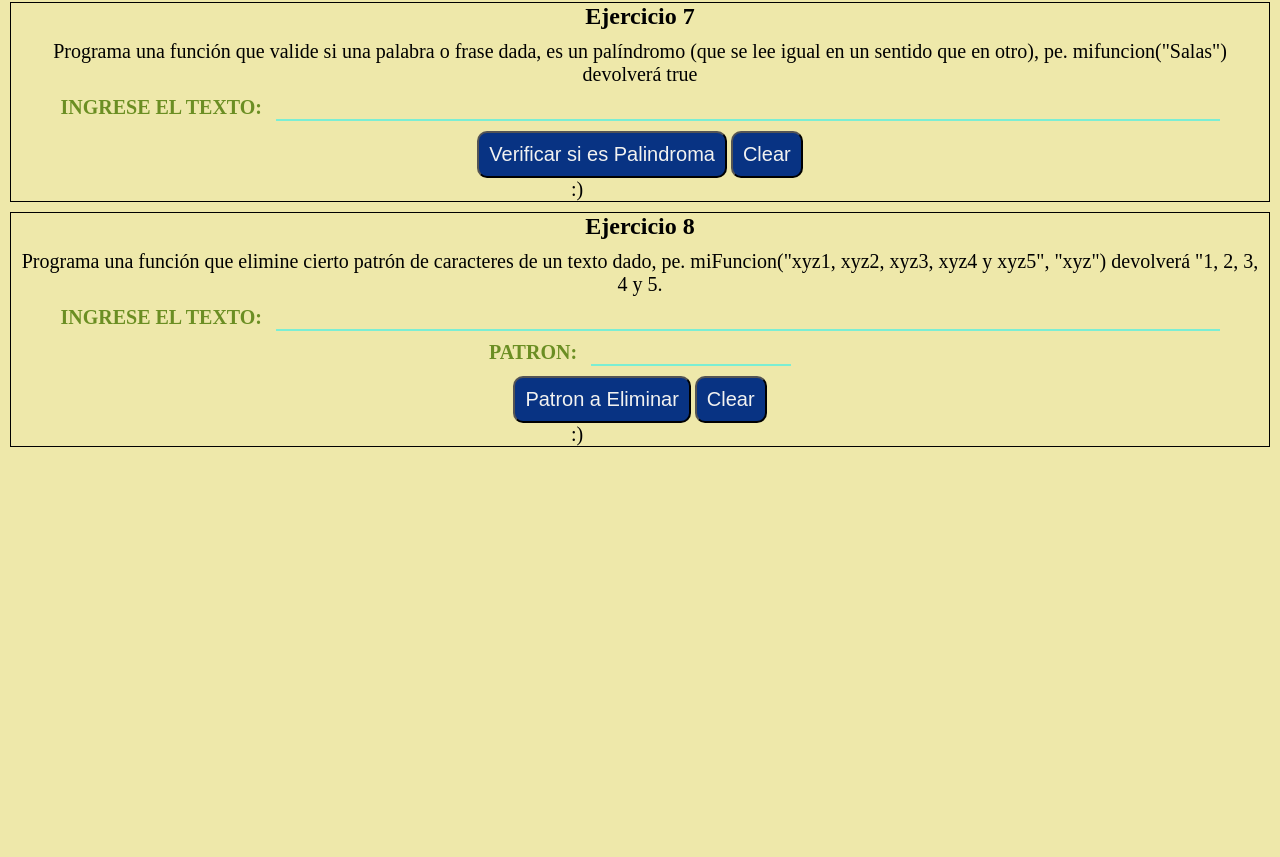
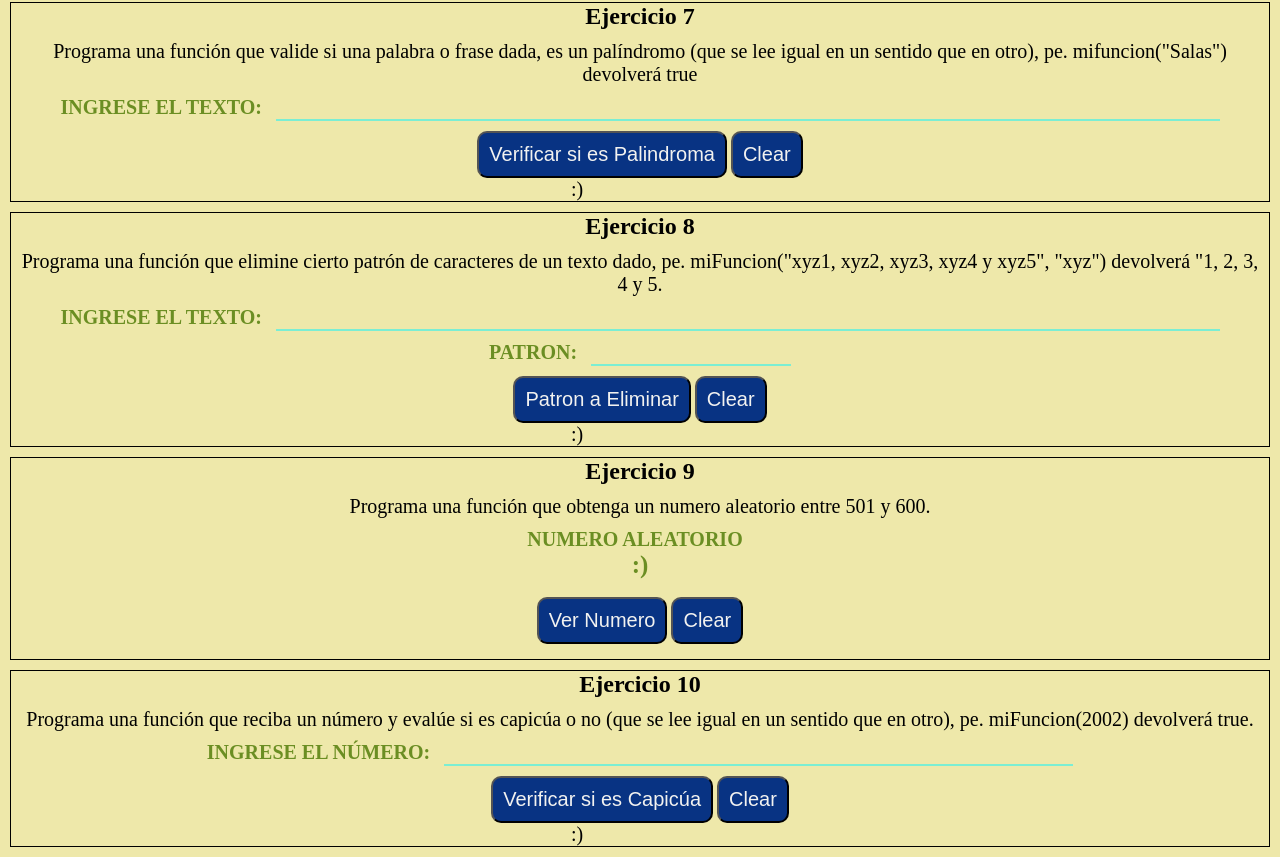
Before and after one commit to Henrycaba471/iniciando-en-git, a plain HTML site: page index.html in a window 1280 px wide. Shown: the part 1459-2316 px from the top of the page. Before the commit the page ends 1916 px from the top, so only its background shows below. Drawn offline with Linux system fonts and the light colour scheme.

Commit message:
Ejercicio numero 10 resuelto

```diff
--- a/app.js
+++ b/app.js
@@ -164,7 +164,7 @@ borrar6.addEventListener('click', () => {
     resultado6.innerHTML = (':)');
 });
 
-//7) Programa una función que valide si una palabra o frase dada, es un palíndromo (que se lee igual en un sentido que en otro), pe. mifuncion("Salas") devolverá true.
+//7
 const textoPalindromo = () => {
 
     let palabraIngresada = document.getElementById('entrada-7').value;
@@ -190,9 +190,9 @@ let borrar7 = document.getElementById('clear7');
 borrar7.addEventListener('click', () => {
     palabraIngresada.value = '';
     resultado7.innerHTML = (':)');
-})
+});
 
-//8) Programa una función que elimine cierto patrón de caracteres de un texto dado, pe. miFuncion("xyz1, xyz2, xyz3, xyz4 y xyz5", "xyz") devolverá "1, 2, 3, 4 y 5.
+//8
 const eliminarPatron = () => {
 
     let textoPatron = document.getElementById('entrada-8').value;
@@ -219,4 +219,43 @@ borrar8.addEventListener('click', () => {
     textoPatron.value = '';
     patron.value = '';
     resultado8.innerHTML = (':)');
-})
+});
+
+//9
+const numeroAleatorio = () => {
+
+    let numAleatorio = document.getElementById('num__aleatorio');
+    numAleatorio.innerHTML = (Math.round(Math.random()*101 + 500));
+}
+
+let numAleatorio = document.getElementById('num__aleatorio');
+let borrar9 = document.getElementById('clear9');
+borrar9.addEventListener('click', () => {
+    numAleatorio.innerHTML = (':)');
+});
+
+//10
+const numeroCapicua = () => {
+    let numeroAnalizar = document.getElementById('entrada-10').value;
+    let resultado10 = document.getElementById('resultado10');
+
+    let compararNum = numeroAnalizar.split('').reverse().join('');
+
+    if(!numeroAnalizar){
+
+        return resultado10.innerHTML = (`El campo no puede estar vacio`);
+    }
+
+    (compararNum === numeroAnalizar)
+        ? resultado10.innerHTML = (`El numero ingresado "${numeroAnalizar}" Es un numero capicúa`)
+        : resultado10.innerHTML = (`El numero ingresado "${numeroAnalizar}" No es un numero capicúa`);
+}
+
+let numeroAnalizar = document.getElementById('entrada-10');
+let resultado10 = document.getElementById('resultado10');
+let borrar10 = document.getElementById('clear10');
+
+borrar10.addEventListener('click', () => {
+    numeroAnalizar.value = '';
+    resultado10.innerHTML = (':)');
+});
--- a/index.html
+++ b/index.html
@@ -86,7 +86,7 @@
         <span id="resultado7">:)</span>
     </div>
     <div class="ejercicio-8">
-        <h2 class="tres">Ejercicio 8</h2>
+        <h2 class="ocho">Ejercicio 8</h2>
         <p>Programa una función que elimine cierto patrón de caracteres de un texto dado, pe. miFuncion("xyz1, xyz2, xyz3, xyz4 y xyz5", "xyz") devolverá "1, 2, 3, 4 y 5.</p>
         <label for="entrada-8">Ingrese el texto:</label>
         <input type="text" id="entrada-8"><br>
@@ -96,8 +96,23 @@
         <button id="clear8" type="submit">Clear</button>
         <span id="resultado8">:)</span>
     </div>
-
-
+    <div class="ejercicio-9">
+        <h2 class="nueve">Ejercicio 9</h2>
+        <p>Programa una función que obtenga un numero aleatorio entre 501 y 600.</p>
+        <label for="aleatario">Numero Aleatorio</label><br>
+        <h3 id="num__aleatorio">:)</h3><br>
+        <button type="submit" id="contar9" onclick="numeroAleatorio()">Ver Numero</button>
+        <button id="clear9" type="submit">Clear</button>
+    </div>
+    <div class="ejercicio-10">
+        <h2 class="cuatro">Ejercicio 10</h2>
+        <p>Programa una función que reciba un número y evalúe si es capicúa o no (que se lee igual en un sentido que en otro), pe. miFuncion(2002) devolverá true.</p>
+        <label for="entrada-10">Ingrese el número:</label>
+        <input type="number" id="entrada-10"><br>
+        <button type="submit" id="contar10" onclick="numeroCapicua()">Verificar si es Capicúa</button>
+        <button id="clear10" type="submit">Clear</button><br>
+        <span id="resultado10">:)</span>
+    </div>
 
 
     <script src="app.js"></script>
--- a/style.css
+++ b/style.css
@@ -348,3 +348,70 @@ p{
   border: 1px solid #000;
   margin: 10px;
 }
+
+/*9*/
+
+.ejercicio-9 {
+  border: 1px solid #000;
+  margin: 10px;
+}
+.ejercicio-9 button {
+  font-size: 20px;
+  background: rgb(8, 51, 131);
+  padding: 10px;
+  border-radius: 10px;
+  outline: none;
+  cursor: pointer;
+  color: #F2F2F0;
+  margin-bottom: 15px;
+}
+.ejercicio-9 label {
+  font-size: 20px;
+  text-transform: uppercase;
+  color: #6b8e23;
+  font-weight: 900;
+  padding-right: 10px;
+}
+.ejercicio-9 #num__aleatorio{
+  font-size: 25px;
+  color: #6b8e23;
+}
+
+/*10*/
+.ejercicio-10 label {
+  font-size: 20px;
+  text-transform: uppercase;
+  color: #6b8e23;
+  font-weight: 900;
+  padding-right: 10px;
+}
+.ejercicio-10 input {
+  width: 50%;
+  font-size: 20px;
+  outline: none;
+  border: none;
+  border-bottom: 2px solid rgb(10, 245, 253, 0.5);
+  background: transparent;
+  padding-left: 5px;
+  color: #2F4F4f;
+  margin-bottom: 10px;
+  text-transform: uppercase;
+}
+.ejercicio-10 button {
+  font-size: 20px;
+  background: rgb(8, 51, 131);
+  padding: 10px;
+  border-radius: 10px;
+  outline: none;
+  cursor: pointer;
+  color: #F2F2F0;
+}
+.ejercicio-10 span {
+  display: block;
+  max-width: 90%;
+  font-size: 20px;
+}
+.ejercicio-10 {
+  border: 1px solid #000;
+  margin: 10px;
+}
```
Also changed, not shown: Ejercicios.txt.
